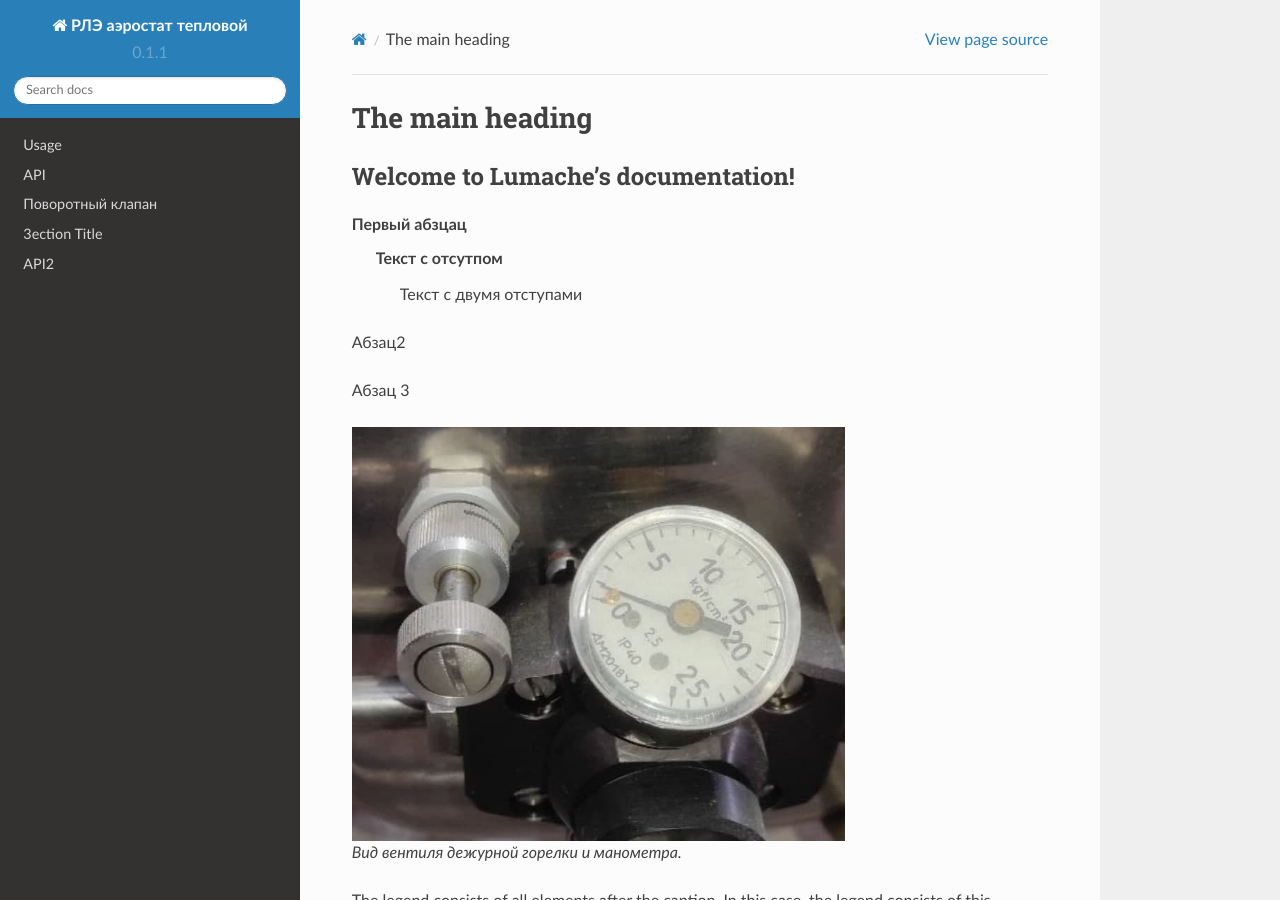
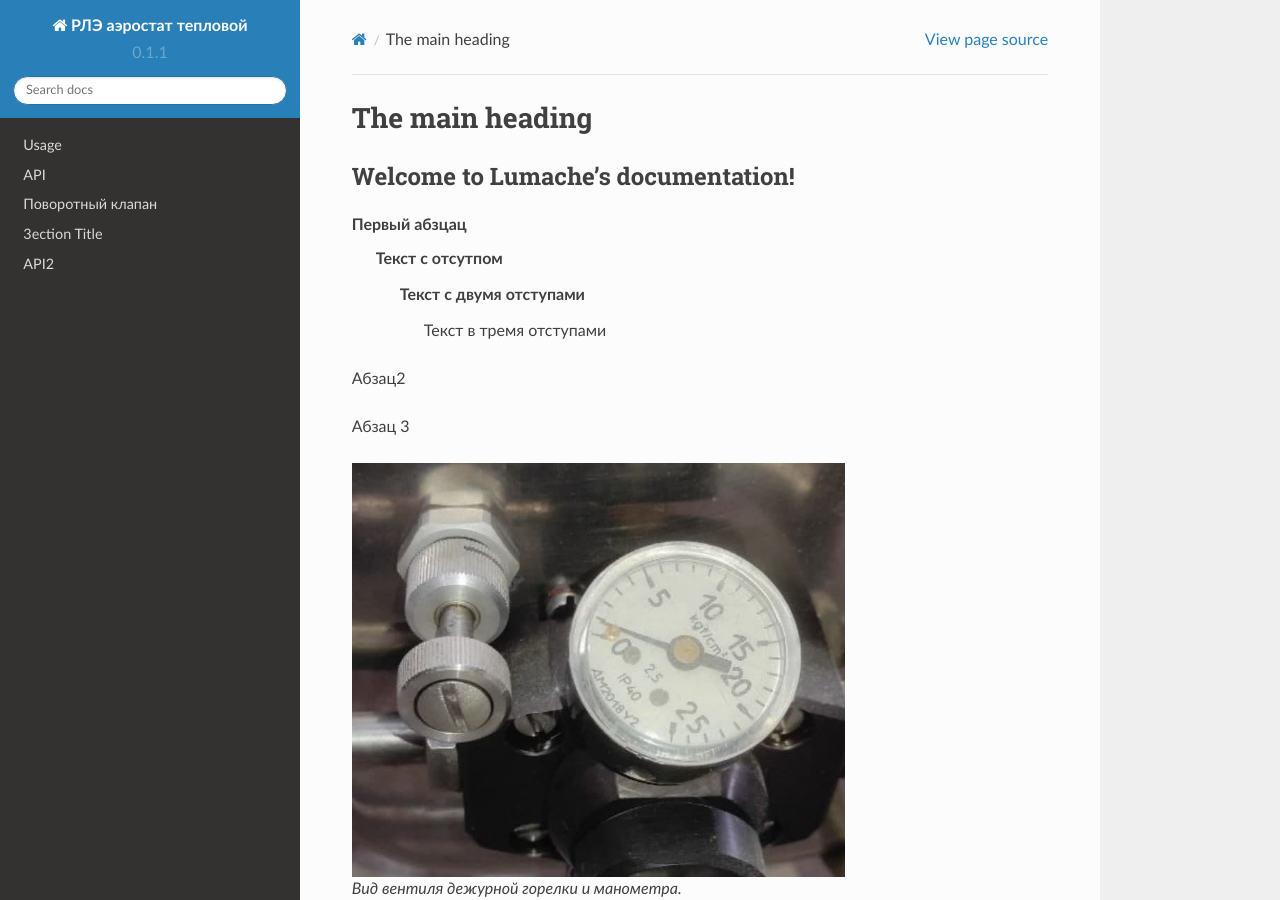
Before and after one commit to lekseys/readthedocs, a Sphinx documentation site: the page built from docs/source/index.rst, in a window 1280 px wide and 900 px high. Built offline with Sphinx 7.4.7 and the Read the Docs theme 2.0.0, drawn with Linux system fonts in a browser that asks for light colours.

Commit message:
Update index.rst

```diff
--- a/docs/source/index.rst
+++ b/docs/source/index.rst
@@ -8,6 +8,7 @@ Welcome to Lumache's documentation!
 Первый абзцац
  Текст с отсутпом
   Текст с двумя отступами
+   Текст в тремя отступами
 Абзац2
 
 Абзац 3
```
